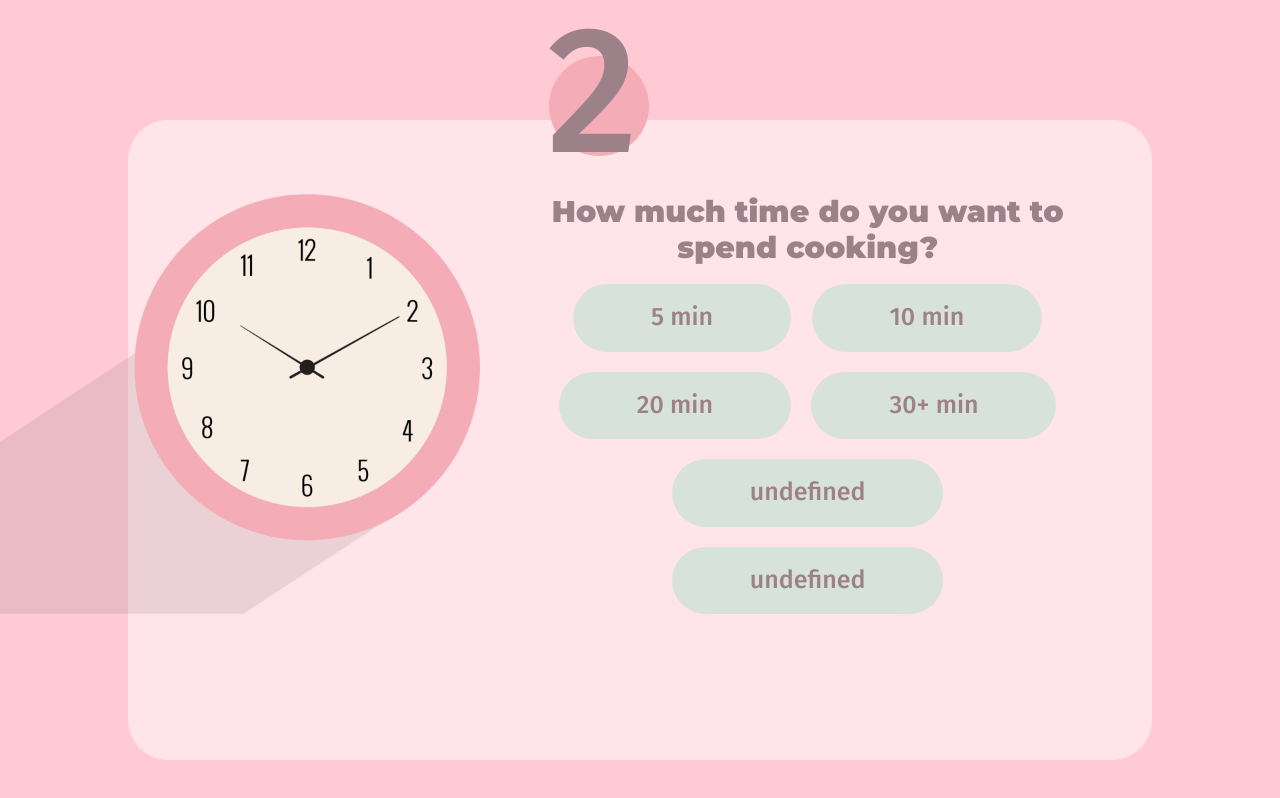
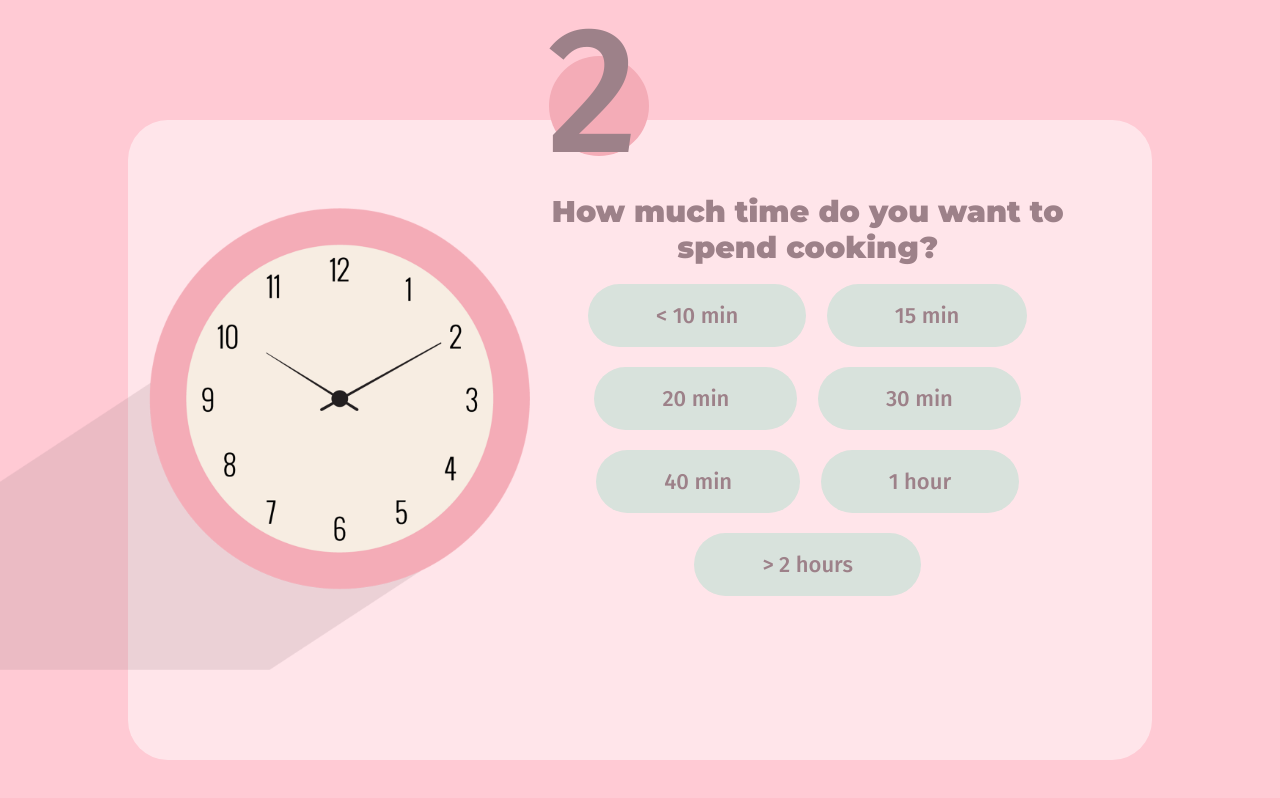
Before and after one commit to cdalangin/creatica20, a plain HTML site: page quiz.html in a window 1280 px wide. Both pictures are taken after a click on the element "Snack". Drawn offline with nearby package versions, Linux system fonts and the light colour scheme.

Commit message:
fix choices

```diff
--- a/quiz.html
+++ b/quiz.html
@@ -52,6 +52,10 @@
                             <div class="choice-container">
                                 <p class="choice-text m-2" data-number="6">Choice 6</p>
                             </div>
+
+                            <div class="choice-container">
+                                <p class="choice-text m-2" data-number="7">Choice 7</p>
+                            </div>
                         </div>
                     </div>
                 </div>
--- a/script.js
+++ b/script.js
@@ -1,11 +1,12 @@
 const preference = document.querySelector('#question');
 const choices = Array.from(document.querySelectorAll('.choice-text'));
+const choiceContainter = Array.from(document.querySelectorAll('.choice-container'));
 const graphic = document.querySelector('#qGraphic');
 const topNum = document.querySelector('.num');
 
 let currentQuestion = {}
 let acceptingAnswers = true;
-let questionCounter = 0;
+// let questionCounter = 0;
 let availableQuestions = [];
 
 let questions = [
@@ -15,15 +16,20 @@ let questions = [
         choice2: 'Entree',
         choice3: 'Dessert',
         choice4: 'Drink',
+        // choice5: "item",
+        // choice6: "item",
         top: "1",
         picURL: "./assets/cupcake.png",
     },
     {
         question: 'How much time do you want to spend cooking?',
-        choice1: '5 min',
-        choice2: '10 min',
+        choice1: '< 10 min',
+        choice2: '15 min',
         choice3: '20 min',
-        choice4: '30+ min',
+        choice4: '30 min',
+        choice5: "40 min",
+        choice6: "1 hour",
+        choice7: "> 2 hours",
         top: "2",
         picURL: "./assets/clock.png",
     },
@@ -33,24 +39,41 @@ let questions = [
         choice2: 'Microwave',
         choice3: 'Oven',
         choice4: 'Toaster',
+        choice5: "No preference",
+        // choice6: "item",
         top: "3",
         picURL: "./assets/cupcake.png",
     },
     {
-        question: 'Allergies/Diets?',
-        choice1: 'Nut Free',
-        choice2: 'Gluten Free',
-        choice3: 'Dairy Free',
-        choice4: 'Vegan',
+        question: 'Any Dietary Restrictions?',
+        choice1: 'Vegan',
+        choice2: 'Vegetarian',
+        choice3: 'Kosher',
+        choice4: 'Dairy Free',
+        choice5: "Gluten Free",
+        choice6: "Halal",
+        choice7: "None",
         top: "4",
-        picURL: "./assets/cupcake.png",
+        picURL: "./assets/allergy.png",
+    },
+    {
+        question: 'Any Allergies?',
+        choice1: 'Peanut',
+        choice2: 'Seafood',
+        choice3: 'Soybeans',
+        choice4: 'Tree Nuts',
+        choice5: "Wheat",
+        choice6: "Eggs",
+        choice7: "None",
+        top: "5",
+        picURL: "./assets/allergy.png",
     },
 ]
 
-const max_questions = 4
+const max_questions = 6
 
 startQuiz = () => {
-    questionCounter = 0
+    // questionCounter = 0
     availableQuestions = [...questions]
 
     getNewQuestion()
@@ -58,12 +81,12 @@ startQuiz = () => {
 }
 
 getNewQuestion = () => {
-    if (availableQuestions.length === 0 || questionCounter > max_questions) {
+    if (availableQuestions.length === 0) { //|| questionCounter > max_questions
         return window.location.assign('/results.html')
     }
 
-    questionCounter
-    currentQuestion = availableQuestions[questionCounter];
+    // questionCounter
+    currentQuestion = availableQuestions[0];
     preference.innerHTML = currentQuestion.question;
     topNum.innerHTML = currentQuestion.top;
     graphic.src = currentQuestion.picURL;
@@ -71,9 +94,18 @@ getNewQuestion = () => {
     choices.forEach(choice => {
         const number = choice.dataset['number']
         choice.innerText = currentQuestion['choice' + number]
+
+        console.log(availableQuestions)
+        if (typeof currentQuestion['choice' + number] === "undefined") {
+            choiceContainter[number - 1].style.visibility = "hidden";
+        }
+
+        else {
+            choiceContainter[number - 1].style.visibility = "visible";
+        }
     })
 
-    availableQuestions.splice(questionCounter, 1)
+    availableQuestions.splice(0, 1)
 
     acceptingAnswers = true
 
--- a/styles.css
+++ b/styles.css
@@ -97,10 +97,10 @@ body {
 }
 
 #qGraphic {
-    height: 500px;
-    width: 500px;
+    height: 550px;
+    width: 550px;
     position: relative;
-    top: -40px;
+    top: -30px;
     left: -170px;
 }
 
@@ -112,10 +112,9 @@ body {
 
 }
 
-/* .choices {
+/* .selections {
     display: flex;
-    flex-direction: column;
-    flex-wrap: wrap;
+
 } */
 
 .choice-container {
@@ -127,8 +126,8 @@ body {
     justify-content: center; */
     display: inline-block;
     font-family: "Fira Sans";
-    font-size: 25px;
-    padding: 7px 70px;
+    font-size: 22px;
+    padding: 7px 60px;
     margin: 10px 8px;
     border-radius: 80px;
 }
```
Also changed, not shown: assets/allergy.png (added).
